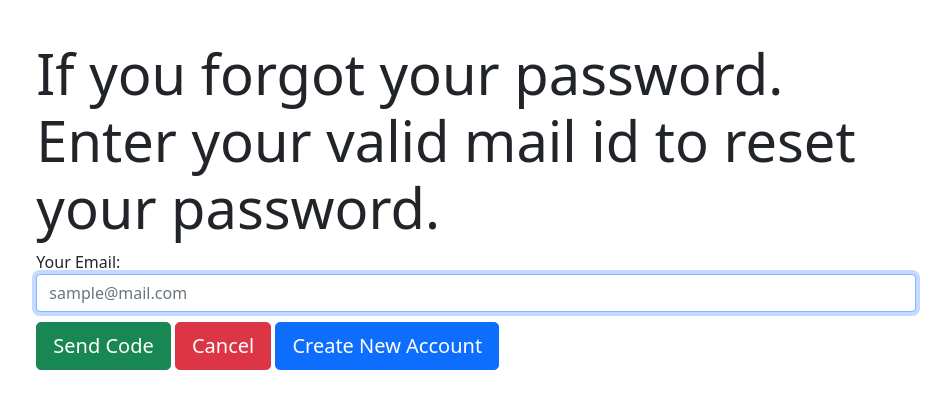
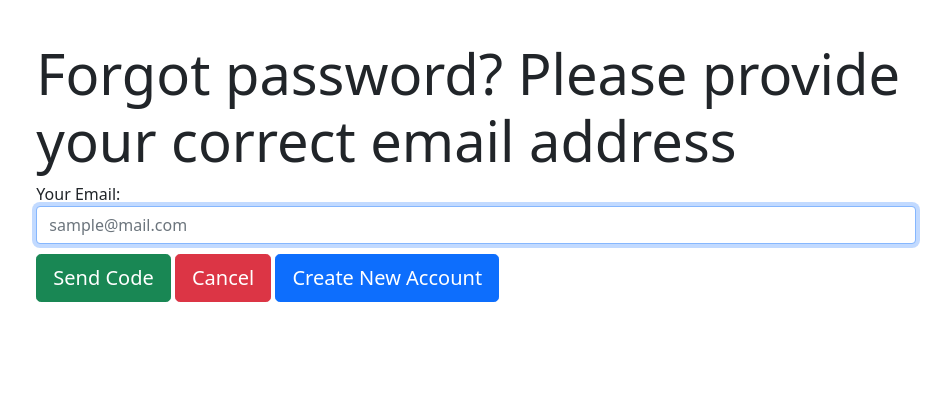
Before and after one commit to SajanThapa22/payris-fun-olympic, a PHP site: page /productassignment/admin/forgot-password.php in a window 1280 px wide. Shown: the part 56-465 px from the top of the page, without its empty margins (164-1115 px from the left). Run offline with PHP 8.4, Linux system fonts and the light colour scheme.

Commit message:
adding forgot password

```diff
--- a/admin/forgot-password.php
+++ b/admin/forgot-password.php
@@ -40,7 +40,7 @@ session_start();
         <div class="col-md-1">
         </div>
         <div class="col-md-10">
-          <h2 class="display-4">If you forgot your password. Enter your valid mail id to reset your password.</h2>
+          <h2 class="display-4">Forgot password? Please provide your correct email address</h2>
           <form action="" method="post">
             <div class="form-group">
               <label for="email">Your Email:</label>
```
